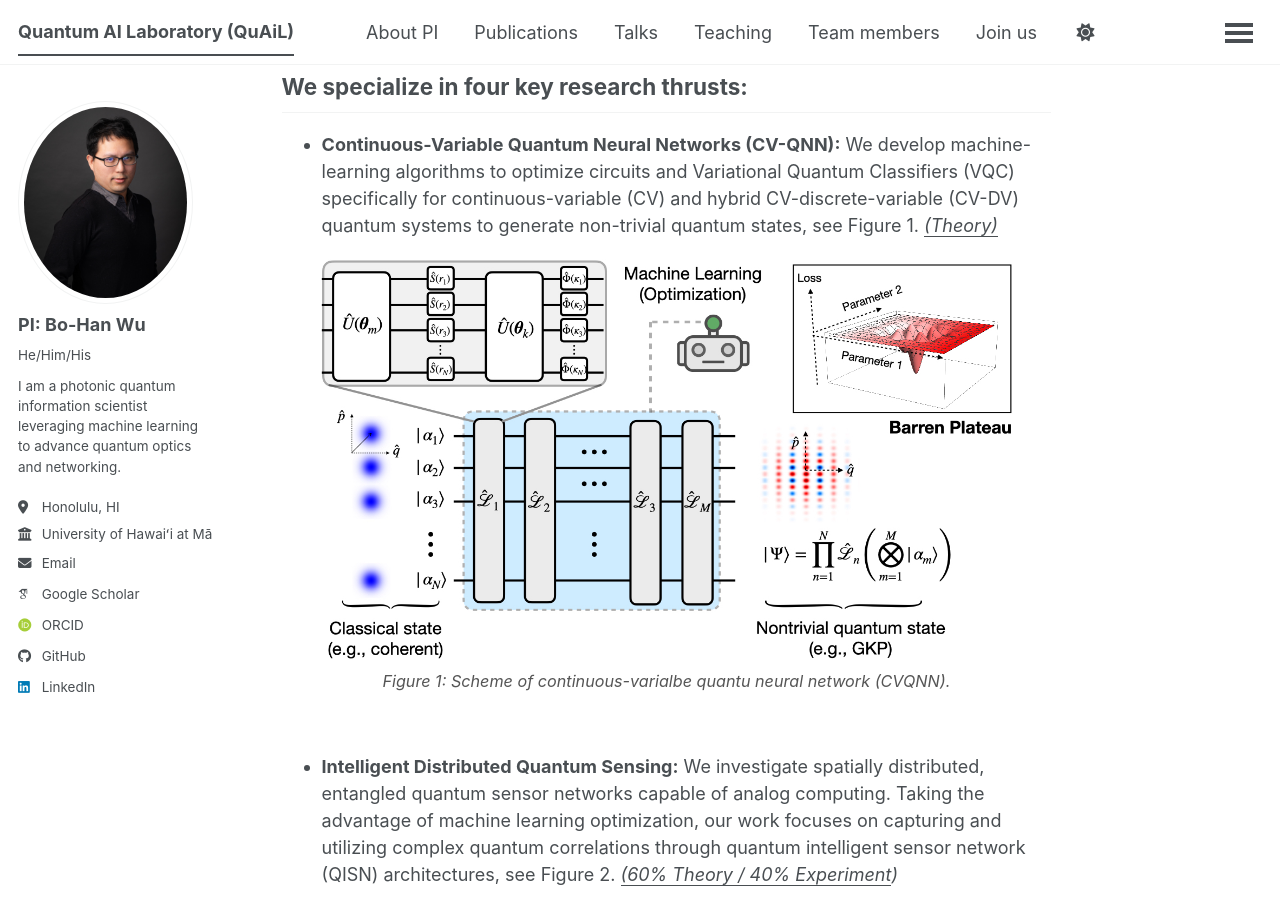
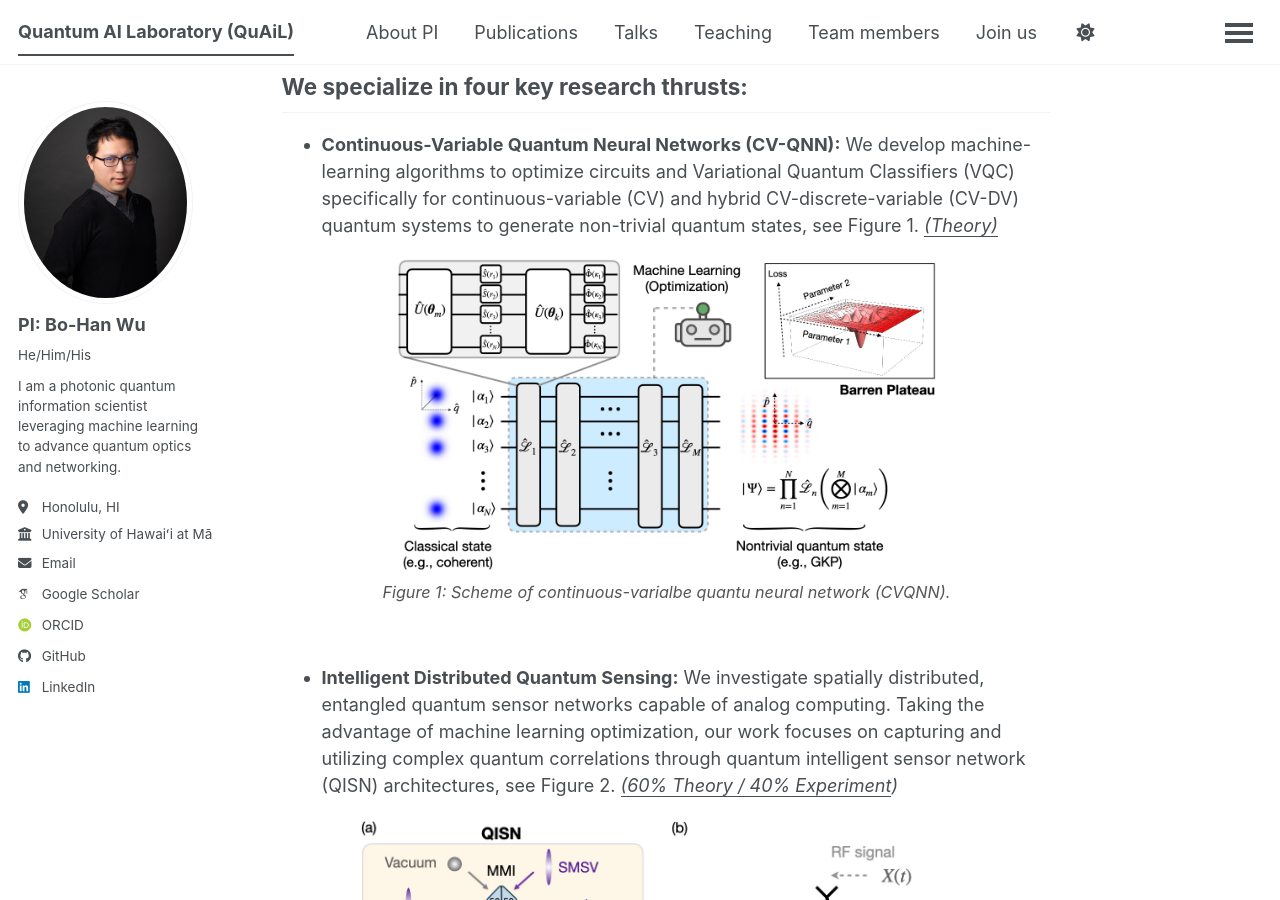
Before and after one commit to go705/go705.github.io, a Jekyll site: the page built from _pages/about.md, in a window 1280 px wide and 900 px high, scrolled down 397 px. Built offline with Jekyll 4.4.1, drawn with Linux system fonts in a browser that asks for light colours; some web fonts are replaced; a script bundle is joined from its source files by our own code; library files that are not in the unit come from our copies.

Commit message:
Update about.md

```diff
--- a/_pages/about.md
+++ b/_pages/about.md
@@ -14,7 +14,7 @@
 
 * **Continuous-Variable Quantum Neural Networks (CV-QNN):** We develop machine-learning algorithms to optimize circuits and Variational Quantum Classifiers (VQC) specifically for continuous-variable (CV) and hybrid CV-discrete-variable (CV-DV) quantum systems to generate non-trivial quantum states, see Figure 1. *<u>(Theory)</u>*
 <div style="text-align: center; margin-top: 20px; margin-bottom: 60px;">
-  <img src="{{ site.baseurl }}/assets/images/CVQNN.jpeg" alt="Featured Research Overview" style="width: 90%; border: none;">
+  <img src="{{ site.baseurl }}/assets/images/CVQNN.jpeg" alt="Featured Research Overview" style="width: 70%; border: none;">
   <p style="font-size: 0.9em; color: #555; font-style: italic; margin-top: 10px;">
     Figure 1: Scheme of continuous-varialbe quantu neural network (CVQNN).
   </p>
@@ -22,7 +22,7 @@
 
 * **Intelligent Distributed Quantum Sensing:** We investigate spatially distributed, entangled quantum sensor networks capable of analog computing. Taking the advantage of machine learning optimization, our work focuses on capturing and utilizing complex quantum correlations through quantum intelligent sensor network (QISN) architectures, see Figure 2. *<u>(60% Theory / 40% Experiment</u>)*
 <div style="text-align: center; margin-top: 20px; margin-bottom: 60px;">
-  <img src="{{ site.baseurl }}/assets/images/MiRP.jpeg" alt="Featured Research Overview" style="width: 100%; border: none;">
+  <img src="{{ site.baseurl }}/assets/images/MiRP.jpeg" alt="Featured Research Overview" style="width: 80%; border: none;">
   <p style="font-size: 0.9em; color: #555; font-style: italic; margin-top: 10px;">
     Figure 2: Scheme of quantum intelligent sensor network (IQSN).
   </p>
@@ -30,7 +30,7 @@
 
 * **High-Speed Quantum Networks:** We design and analyze midpoint source protocols to enable long-distance entanglement distribution with high-speed performance, see Figure 3. *<u>(Theory)</u>*
 <div style="text-align: center; margin-top: 20px; margin-bottom: 60px;">
-  <img src="{{ site.baseurl }}/assets/images/Remote_Ent.jpeg" alt="Featured Research Overview" style="width: 65%; border: none;">
+  <img src="{{ site.baseurl }}/assets/images/Remote_Ent.jpeg" alt="Featured Research Overview" style="width: 50%; border: none;">
   <p style="font-size: 0.9em; color: #555; font-style: italic; margin-top: 10px;">
     Figure 3: Scheme of long-haul entanglement generation.
   </p>
@@ -38,7 +38,7 @@
 
 * **On-Chip Optical Squeezing:** We drive the full lifecycle of photonic hardware—from design and tape-out (or fabrication) to characterization and analysis of on-chip optical squeezers, see Figure 4. *<u>(Experiment)</u>*
 <div style="text-align: center; margin-top: 20px; margin-bottom: 20px;">
-  <img src="{{ site.baseurl }}/assets/images/On_sqz.jpeg" alt="Featured Research Overview" style="width: 85%; border: none;">
+  <img src="{{ site.baseurl }}/assets/images/On_sqz.jpeg" alt="Featured Research Overview" style="width: 65%; border: none;">
   <p style="font-size: 0.9em; color: #555; font-style: italic; margin-top: 10px;">
     Figure 4: Rough sketch of the on-chip squeezing experiment layout.
   </p>
```
